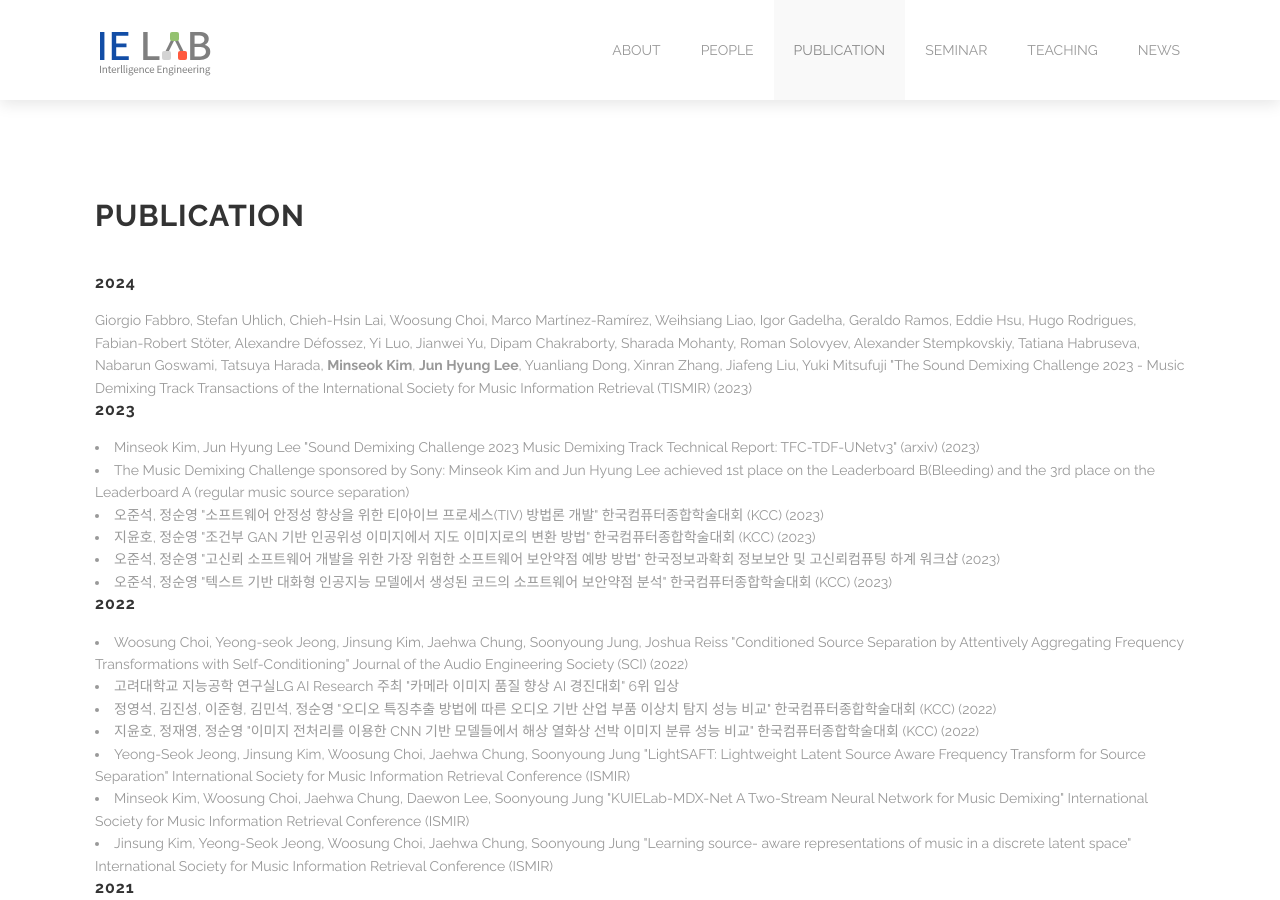
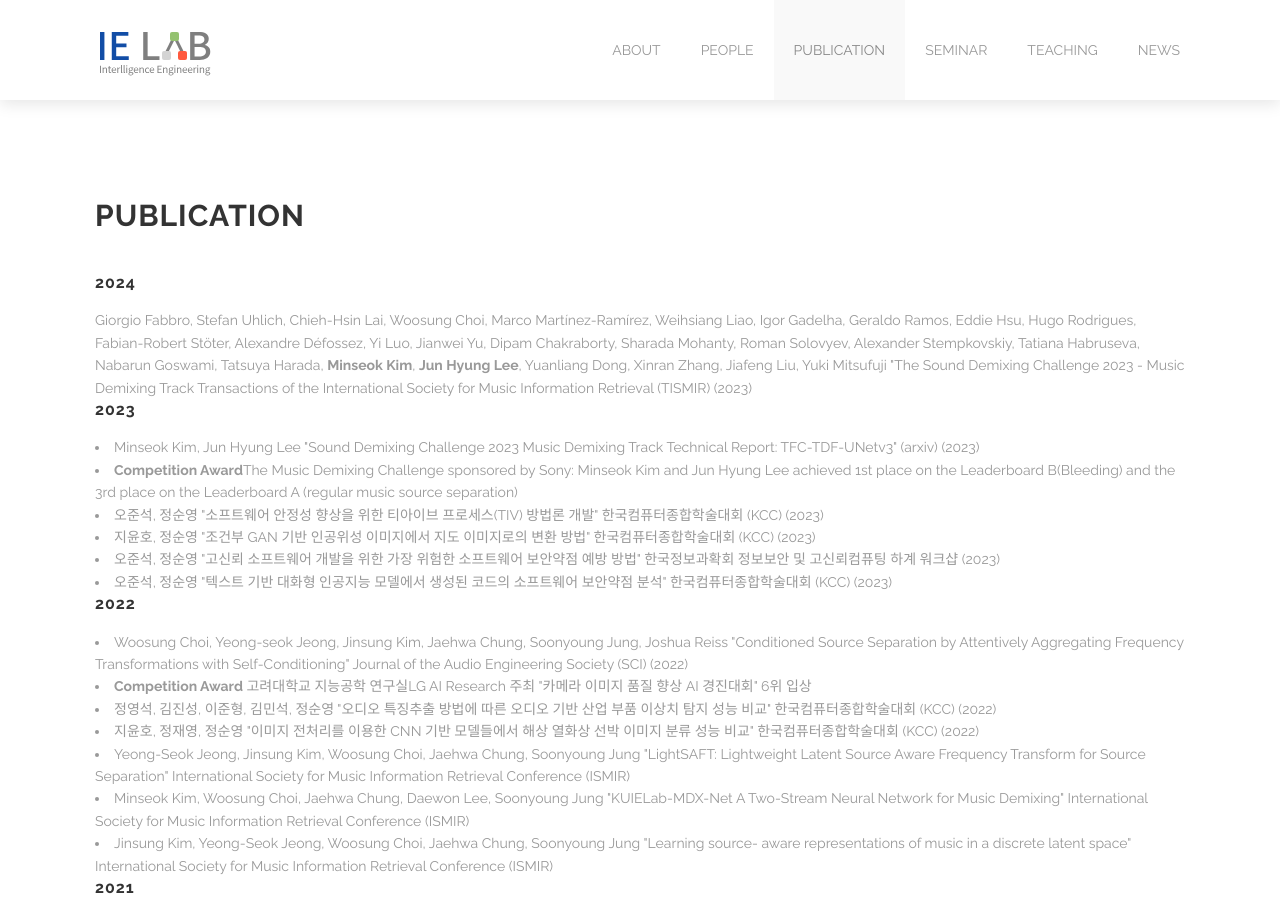
Before and after one commit to kuielab/kuielab.github.io, a Jekyll site: the page built from publication.html, in a window 1280 px wide and 900 px high. Built offline with Jekyll 4.4.1, drawn with Linux system fonts in a browser that asks for light colours.

Commit message:
Update publication.html

```diff
--- a/publication.html
+++ b/publication.html
@@ -24,7 +24,7 @@ section_id: publication
             Technical Report: TFC-TDF-UNetv3" (arxiv) (2023)
         </li>
         <li>
-            The Music Demixing Challenge sponsored by Sony: Minseok Kim and Jun Hyung Lee
+            <b>Competition Award</b>The Music Demixing Challenge sponsored by Sony: Minseok Kim and Jun Hyung Lee
             achieved 1st place on the Leaderboard B(Bleeding) and the 3rd place on the
             Leaderboard A (regular music source separation)
         </li>
@@ -52,7 +52,7 @@ section_id: publication
             Self-Conditioning" Journal of the Audio Engineering Society (SCI) (2022)
           </li>
         <li>
-            고려대학교 지능공학 연구실LG AI Research 주최 "카메라 이미지 품질 향상 AI 경진대회" 6위 입상
+            <b>Competition Award</b> 고려대학교 지능공학 연구실LG AI Research 주최 "카메라 이미지 품질 향상 AI 경진대회" 6위 입상
           </li>
         <li>
             정영석, 김진성, 이준형, 김민석, 정순영 "오디오 특징추출 방법에 따른 오디오 기반 산업 부품
```
